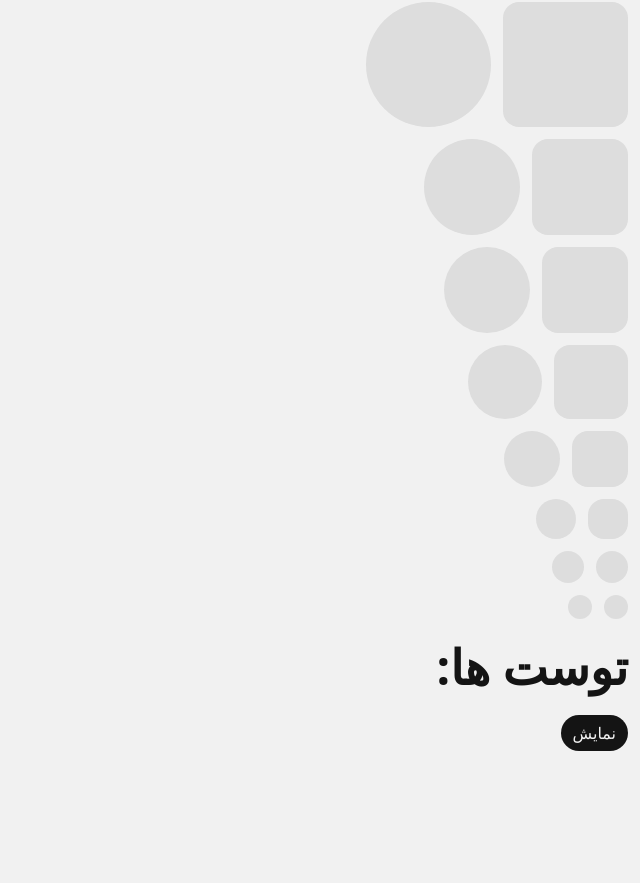
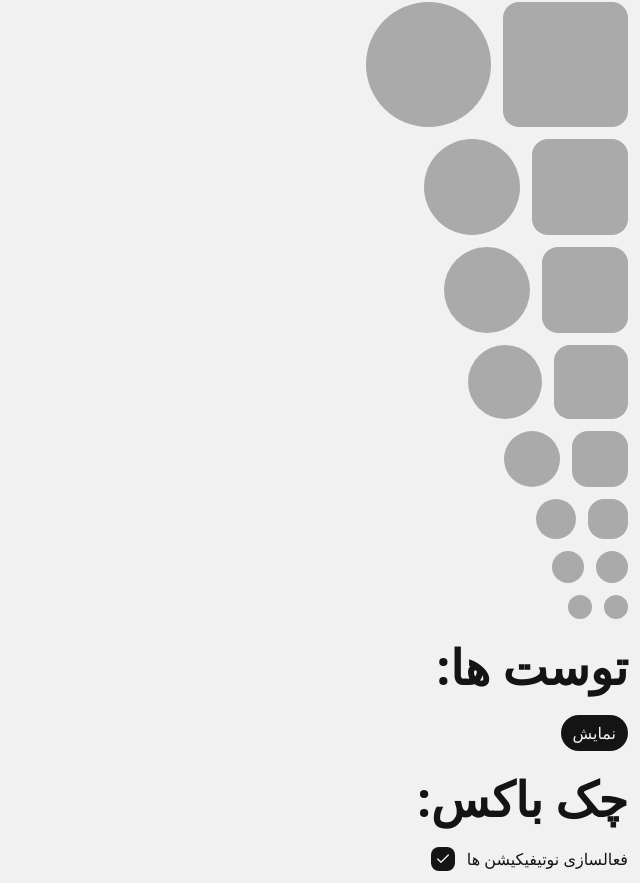
Before and after one commit to baran-front/arvinvira-panel, a Next.js app: page / in a window 1280 px wide. Shown: the part 568-1451 px from the top of the page, without its empty margins (640-1280 px from the left). Before the commit the page ends 1331 px from the top, so only its background shows below. Built offline with nearby package versions, Linux system fonts and the light colour scheme.

Commit message:
add checkbox

```diff
--- a/src/app/globals.css
+++ b/src/app/globals.css
@@ -1,15 +1,16 @@
 @import "tailwindcss";
 @import "./../styles/layout.css";
 @import "./../styles/button.css";
+@import "./../styles/checkbox.css";
+@import "./../styles/separator.css";
 @import "./../styles/avatar.css";
-@import "./../styles/separator.css";
 @import "./../styles/toast.css";
 
 @theme {
   --color-*: initial;
   --color-background: #f1f1f1;
   --color-background-thin: #ffffff;
-  --color-background-thick: #dddddd;
+  --color-background-thick: #aaaaaa;
   --color-foreground: #141414;
   --color-foreground-mute: #646464;
   --color-primary: #0f9087;
@@ -28,7 +29,12 @@
   --color-palette: var(--color-foreground);
   --color-brush: var(--color-background);
 
+  --radius-sm: calc(var(--spacing) * 1);
+  --radius-sm: calc(var(--spacing) * 2);
+  --radius-md: calc(var(--spacing) * 3);
   --radius-lg: calc(var(--spacing) * 4);
+  --radius-xl: calc(var(--spacing) * 5);
+  --radius-2xl: calc(var(--spacing) * 6);
 }
 
 @custom-variant dark (&:where([data-theme=dark], [data-theme=dark] *));
@@ -57,30 +63,37 @@
   --color-palette: var(--color-foreground);
   --color-brush: var(--color-background);
 }
+
 @utility palette-background {
   --color-palette: var(--color-background);
   --color-brush: var(--color-foreground);
 }
+
 @utility palette-primary {
   --color-palette: var(--color-primary);
   --color-brush: var(--color-primary-foreground);
 }
+
 @utility palette-secondary {
   --color-palette: var(--color-secondary);
   --color-brush: var(--color-secondary-foreground);
 }
+
 @utility palette-danger {
   --color-palette: var(--color-danger);
   --color-brush: var(--color-danger-foreground);
 }
+
 @utility palette-warning {
   --color-palette: var(--color-warning);
   --color-brush: var(--color-warning-foreground);
 }
+
 @utility palette-success {
   --color-palette: var(--color-success);
   --color-brush: var(--color-success-foreground);
 }
+
 @utility palette-info {
   --color-palette: var(--color-info);
   --color-brush: var(--color-info-foreground);
--- a/src/app/page.tsx
+++ b/src/app/page.tsx
@@ -1,5 +1,6 @@
 import ToastButton from "@/components/modules/toastButton/toastButton"
-import { Button } from "@base-ui-components/react"
+import { Button, Checkbox } from "@base-ui-components/react"
+import { CheckIcon } from "lucide-react"
 
 function Page() {
   return (
@@ -164,6 +165,20 @@ function Page() {
         <p className="text-5xl font-bold">توست ها:</p>
         <ToastButton />
       </div>
+
+      <div className="p-3">
+        <p className="text-5xl font-bold">چک باکس:</p>
+        <label className={"f-align gap-3 mt-6"}>
+          <span>
+            فعالسازی نوتیفیکیشن ها
+          </span>
+          <Checkbox.Root defaultChecked aria-label="Enable notifications" className={"checkbox"}>
+            <Checkbox.Indicator className={"checkbox-indicator"}>
+              <CheckIcon />
+            </Checkbox.Indicator>
+          </Checkbox.Root>
+        </label>
+      </div>
     </>
   )
 }
--- /dev/null
+++ b/src/styles/checkbox.css
@@ -0,0 +1,11 @@
+@utility checkbox {
+  @apply size-6 f-center data-unchecked:border data-unchecked:border-background-thick rounded-sm data-checked:bg-palette data-checked:text-brush outline-solid outline-2 outline-transparent outline-offset-2 focus-visible:outline-palette;
+}
+
+@utility checkbox-indicator {
+  @apply size-4;
+
+  svg {
+    @apply size-full;
+  }
+}
```
